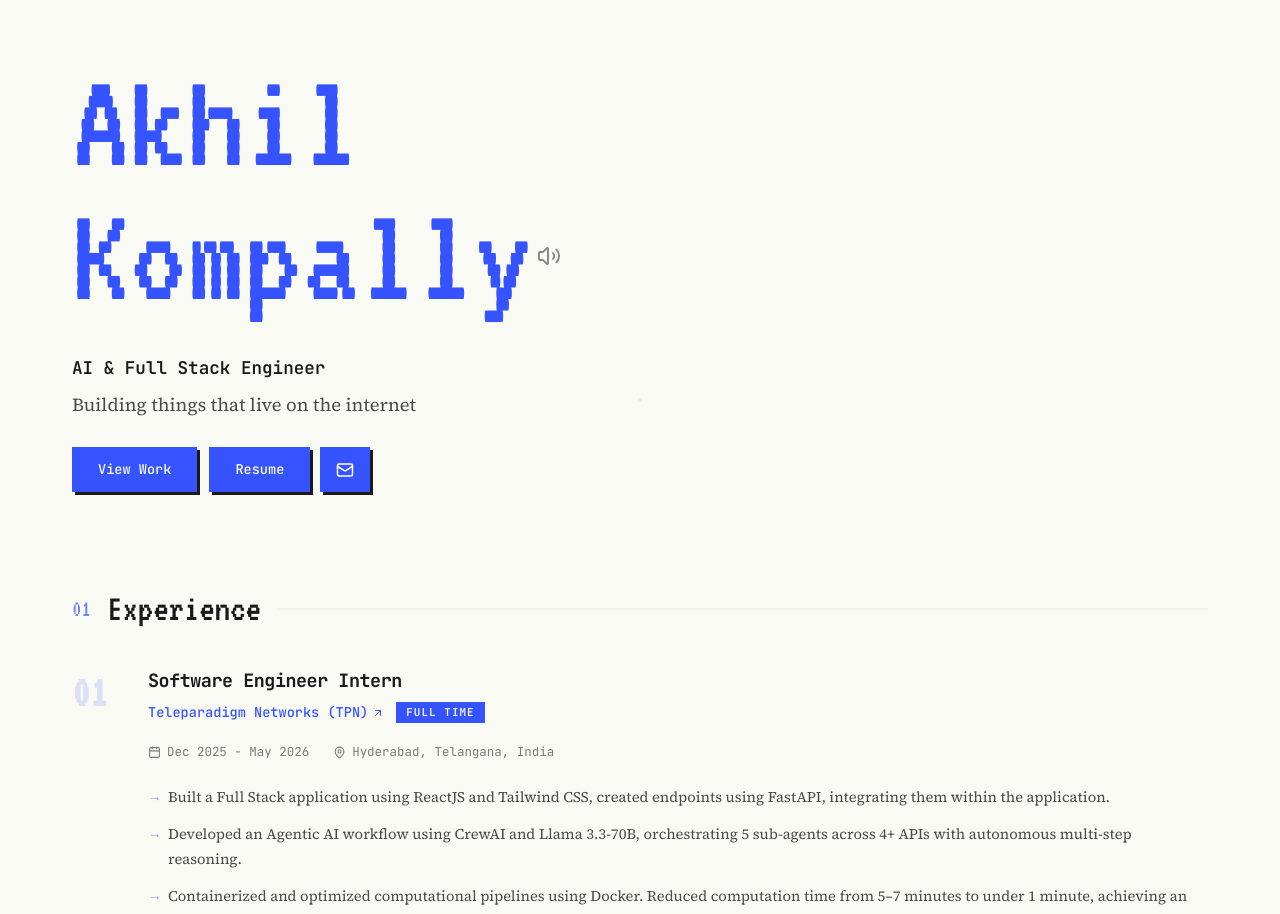
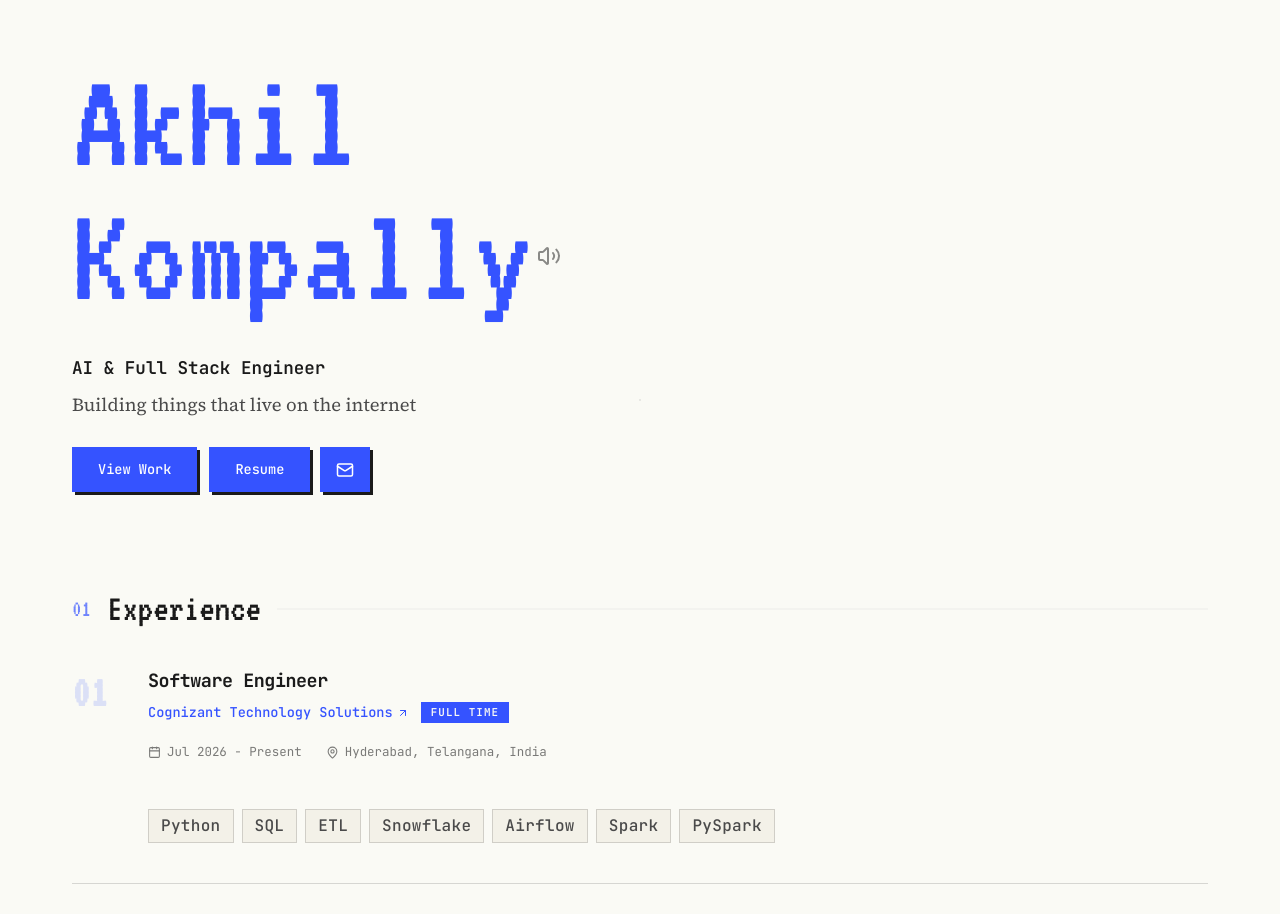
Before and after one commit to KompallyAkhil/Portfolio, a Next.js app: page / in a window 1280 px wide. Shown: the top 914 px of the page. Built offline with nearby package versions, Linux system fonts and the light colour scheme.

Commit message:
Updated experience section

```diff
--- a/src/data/portfolio.js
+++ b/src/data/portfolio.js
@@ -23,7 +23,17 @@ export const aboutData = {
 
 export const experienceData = [
   {
-    id: "exp-snorkel",
+    id:"exp-cognizant",
+    role: "Software Engineer",
+    company: "Cognizant Technology Solutions",
+    companyUrl: "https://www.cognizant.com/",
+    duration: "Jul 2026 - Present",
+    type: "Full Time",
+    location: "Hyderabad, Telangana, India",
+    tags: ["Python", "SQL", "ETL", "Snowflake", "Airflow","Spark","PySpark"],
+  },
+  {
+    id: "exp-teleparadigm",
     role: "Software Engineer Intern",
     company: "Teleparadigm Networks (TPN)",
     companyUrl: "https://teleparadigm.com/",
```
